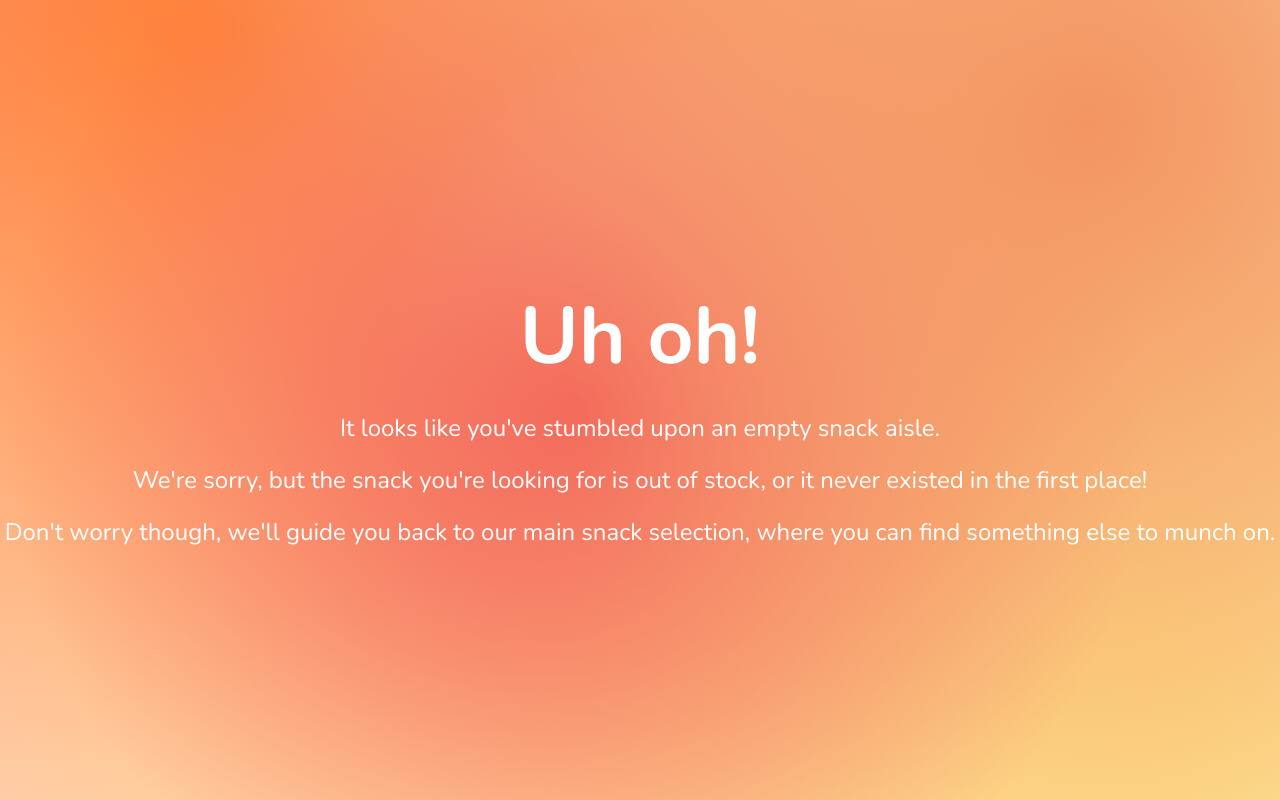
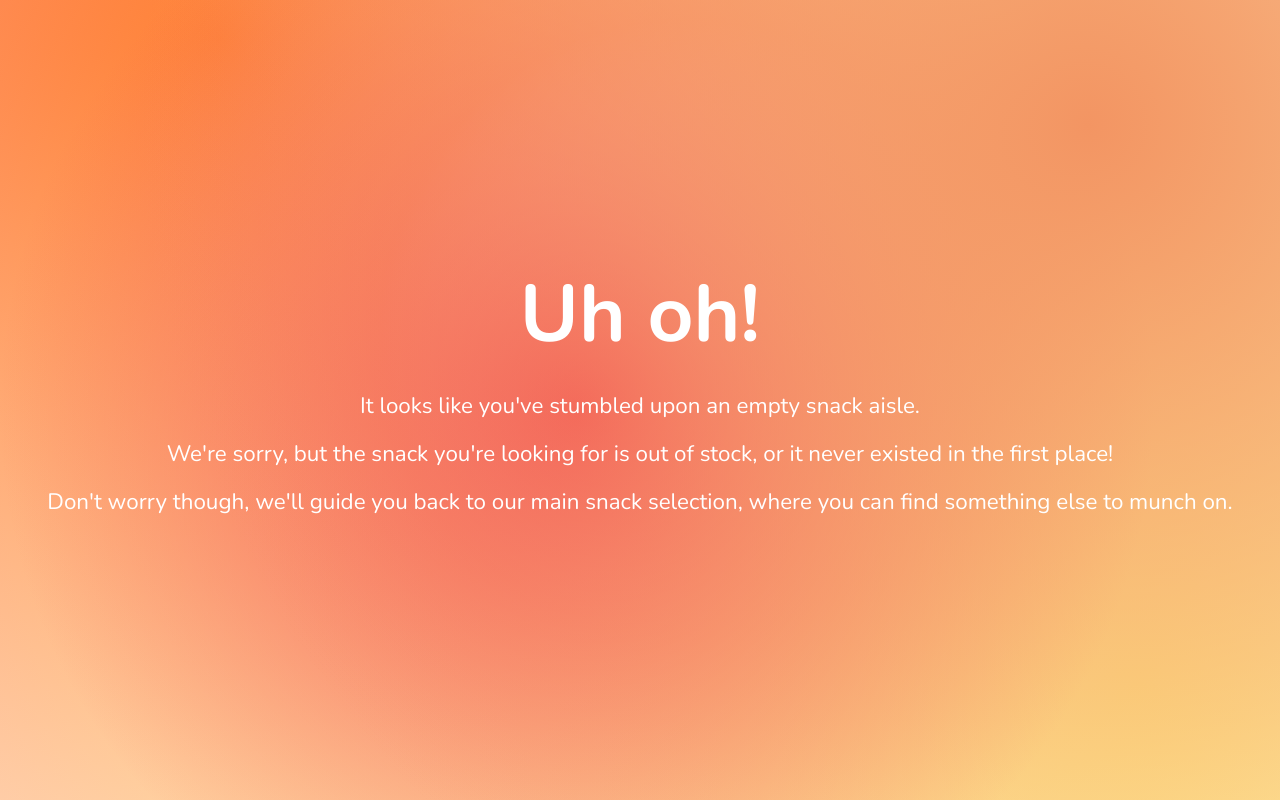
Before and after one commit to thekatcodes/snazzy-snacks, a React (Create React App) app in the folder client/: page /preview in a window 1280 px wide. Built offline with nearby package versions, Linux system fonts and the light colour scheme; a web font is replaced by a local one.

Commit message:
Minor layout adjustment

```diff
--- a/client/src/components/Misc.js
+++ b/client/src/components/Misc.js
@@ -8,7 +8,7 @@ const Misc = () => {
   useEffect(() => {
     const timer = setTimeout(() => {
       navigate("/");
-    }, 10000);
+    }, 90000);
 
     return () => clearTimeout(timer);
   }, [navigate]);
@@ -16,7 +16,7 @@ const Misc = () => {
   return (
     <section className="misc-background">
       <div className="misc-box">
-        <h1 className="misc-title">Uh oh!</h1>
+        <div className="misc-title">Uh oh!</div>
         <p className="misc-text">It looks like you've stumbled upon an empty snack aisle.</p>
         <p className="misc-text">We're sorry, but the snack you're looking for is out of stock, or it never existed in the first place!</p>
         <p className="misc-text">Don't worry though, we'll guide you back to our main snack selection, where you can find something else to munch on.</p>
--- a/client/src/components/styles/Misc.scss
+++ b/client/src/components/styles/Misc.scss
@@ -1,22 +1,26 @@
 .misc-background {
   background-image: radial-gradient(circle at 84.96% 15.64%, #F39563, transparent 74%),radial-gradient(circle at 45.03% 51.05%, #F45156, transparent 71%),radial-gradient(circle at 88.92% 85.85%, #ffeb87, transparent 100%),radial-gradient(circle at 53.83% 41.02%, #ffffff, transparent 37%),radial-gradient(circle at 17.06% 4.64%, #ff722b, transparent 100%),radial-gradient(circle at 50% 50%, #ffffff, #ffffff 100%);
+  min-height: 100vh;
   display: flex;
+  flex-direction: column;
   justify-content: center;
   align-items: center;
-  min-height: 100vh;
+
+}
 
 .misc-box {
   text-align: center;
   color: #fff;
+  width: 93%;
 }
 
 .misc-title {
   font-size: 5rem;
   margin-bottom: 2rem;
+  font-weight: bold;
 }
 
 .misc-text {
-    font-size: 1.5rem;
+  font-size: 1.4rem;
   margin-bottom: 1rem;
 }
-}
```
Lines whose indentation alone changed are shown as unchanged.
